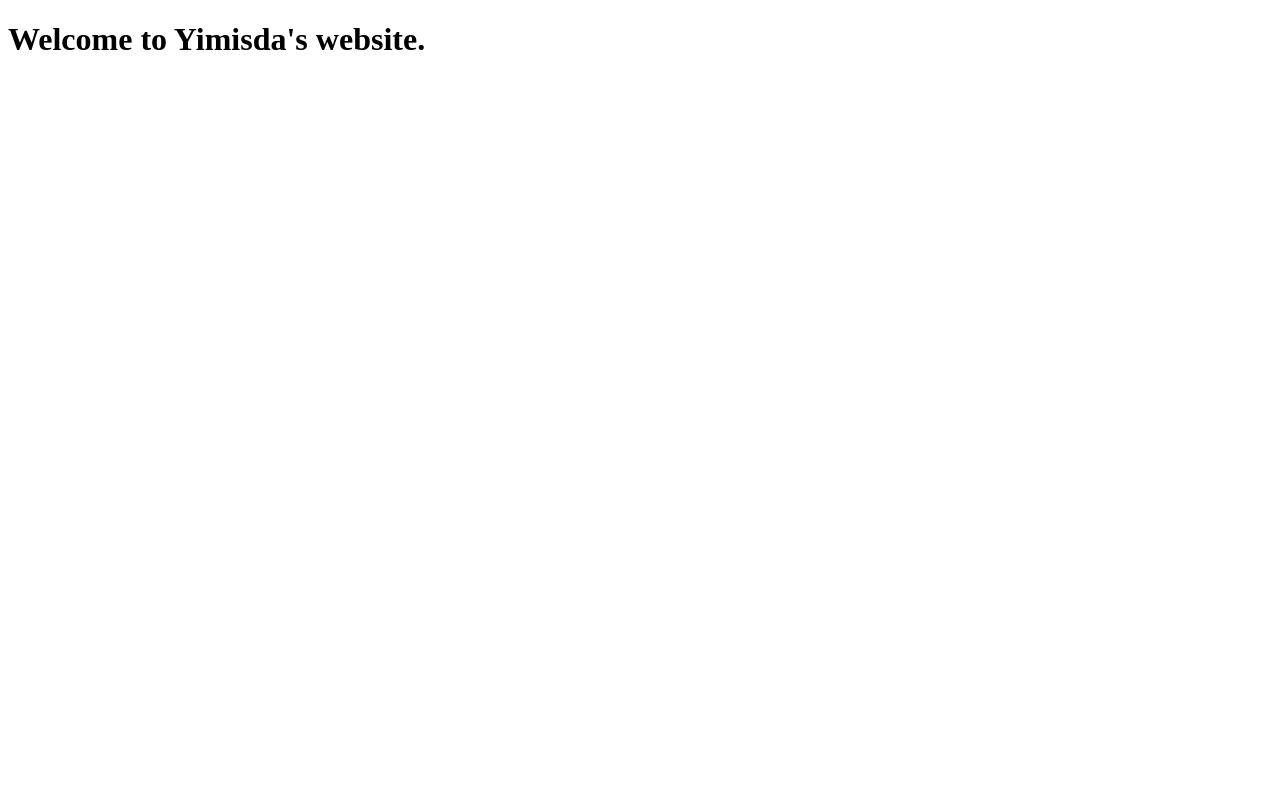
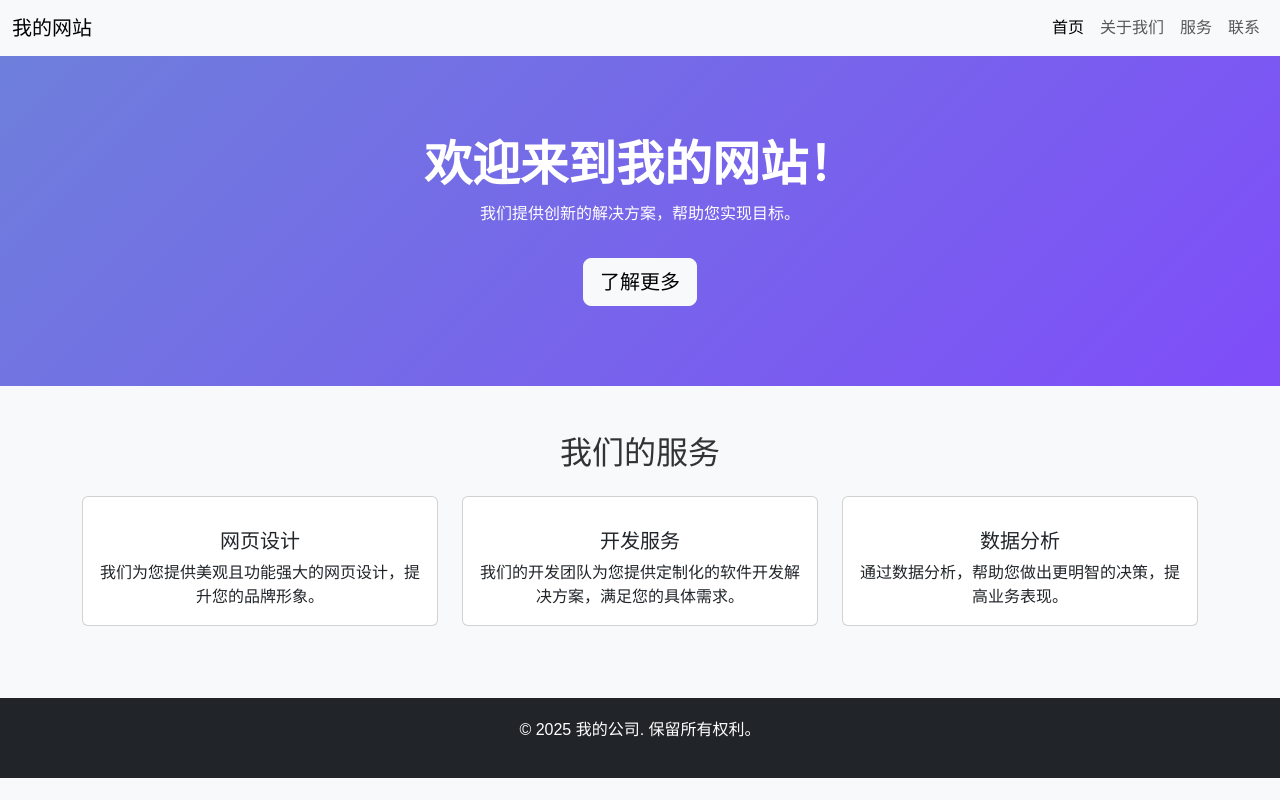
Before and after one commit to Yimisda/CSyimisda.github.io, a plain HTML site: page index.html in a window 1280 px wide. Drawn offline with nearby package versions, Linux system fonts and the light colour scheme.

Commit message:
Update index.html

```diff
--- a/index.html
+++ b/index.html
@@ -1,9 +1,139 @@
 <!DOCTYPE html>
-<html>
+<html lang="zh-CN">
 <head>
-  <title>A Web of dream and work!</title>
+    <meta charset="UTF-8">
+    <meta name="viewport" content="width=device-width, initial-scale=1.0">
+    <title>精美界面</title>
+    <!-- 引入 Bootstrap 5 样式 -->
+    <link href="https://cdn.jsdelivr.net/npm/bootstrap@5.3.0-alpha1/dist/css/bootstrap.min.css" rel="stylesheet">
+
+    <!-- 自定义样式 -->
+    <style>
+        body {
+            font-family: 'Arial', sans-serif;
+            background-color: #f8f9fa;
+            color: #333;
+        }
+
+        .hero-section {
+            background: linear-gradient(135deg, #6e7fdb, #7f4df9);
+            color: white;
+            padding: 80px 0;
+        }
+
+        .hero-section h1 {
+            font-size: 3rem;
+            font-weight: bold;
+        }
+
+        .feature-icon {
+            font-size: 40px;
+            color: #6e7fdb;
+        }
+
+        .service-card {
+            transition: transform 0.3s ease;
+        }
+
+        .service-card:hover {
+            transform: translateY(-10px);
+            box-shadow: 0 4px 10px rgba(0, 0, 0, 0.1);
+        }
+
+        footer {
+            background-color: #212529;
+            color: white;
+            padding: 20px;
+        }
+    </style>
 </head>
 <body>
-  <h1>Welcome to Yimisda's website.</h1>
+
+    <!-- 导航栏 -->
+    <nav class="navbar navbar-expand-lg navbar-light bg-light">
+        <div class="container-fluid">
+            <a class="navbar-brand" href="#">我的网站</a>
+            <button class="navbar-toggler" type="button" data-bs-toggle="collapse" data-bs-target="#navbarNav" aria-controls="navbarNav" aria-expanded="false" aria-label="Toggle navigation">
+                <span class="navbar-toggler-icon"></span>
+            </button>
+            <div class="collapse navbar-collapse" id="navbarNav">
+                <ul class="navbar-nav ms-auto">
+                    <li class="nav-item">
+                        <a class="nav-link active" href="#">首页</a>
+                    </li>
+                    <li class="nav-item">
+                        <a class="nav-link" href="#">关于我们</a>
+                    </li>
+                    <li class="nav-item">
+                        <a class="nav-link" href="#">服务</a>
+                    </li>
+                    <li class="nav-item">
+                        <a class="nav-link" href="#">联系</a>
+                    </li>
+                </ul>
+            </div>
+        </div>
+    </nav>
+
+    <!-- 欢迎区域 -->
+    <section class="hero-section text-center">
+        <div class="container">
+            <h1>欢迎来到我的网站！</h1>
+            <p>我们提供创新的解决方案，帮助您实现目标。</p>
+            <a href="#services" class="btn btn-light btn-lg mt-3">了解更多</a>
+        </div>
+    </section>
+
+    <!-- 服务区 -->
+    <section id="services" class="py-5">
+        <div class="container text-center">
+            <h2>我们的服务</h2>
+            <div class="row mt-4">
+                <div class="col-md-4 mb-4">
+                    <div class="card service-card">
+                        <div class="card-body">
+                            <div class="feature-icon mb-3">
+                                <i class="bi bi-brush"></i>
+                            </div>
+                            <h5 class="card-title">网页设计</h5>
+                            <p class="card-text">我们为您提供美观且功能强大的网页设计，提升您的品牌形象。</p>
+                        </div>
+                    </div>
+                </div>
+                <div class="col-md-4 mb-4">
+                    <div class="card service-card">
+                        <div class="card-body">
+                            <div class="feature-icon mb-3">
+                                <i class="bi bi-gear"></i>
+                            </div>
+                            <h5 class="card-title">开发服务</h5>
+                            <p class="card-text">我们的开发团队为您提供定制化的软件开发解决方案，满足您的具体需求。</p>
+                        </div>
+                    </div>
+                </div>
+                <div class="col-md-4 mb-4">
+                    <div class="card service-card">
+                        <div class="card-body">
+                            <div class="feature-icon mb-3">
+                                <i class="bi bi-bar-chart"></i>
+                            </div>
+                            <h5 class="card-title">数据分析</h5>
+                            <p class="card-text">通过数据分析，帮助您做出更明智的决策，提高业务表现。</p>
+                        </div>
+                    </div>
+                </div>
+            </div>
+        </div>
+    </section>
+
+    <!-- 页脚 -->
+    <footer class="text-center">
+        <p>&copy; 2025 我的公司. 保留所有权利。</p>
+    </footer>
+
+    <!-- 引入 Bootstrap 5 JS 和依赖的 Popper.js -->
+    <script src="https://cdn.jsdelivr.net/npm/@popperjs/core@2.11.6/dist/umd/popper.min.js"></script>
+    <script src="https://cdn.jsdelivr.net/npm/bootstrap@5.3.0-alpha1/dist/js/bootstrap.min.js"></script>
+
 </body>
 </html>
```
